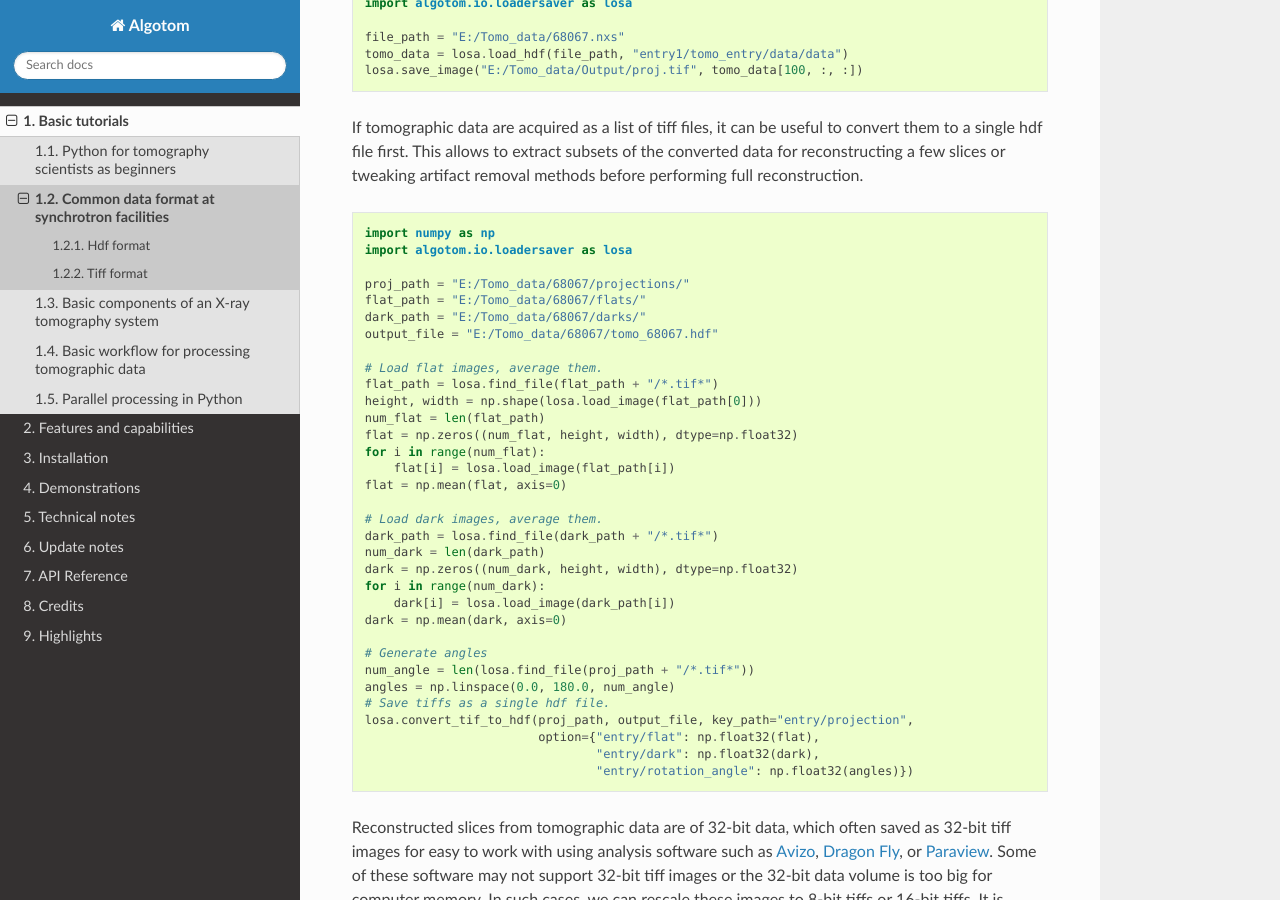
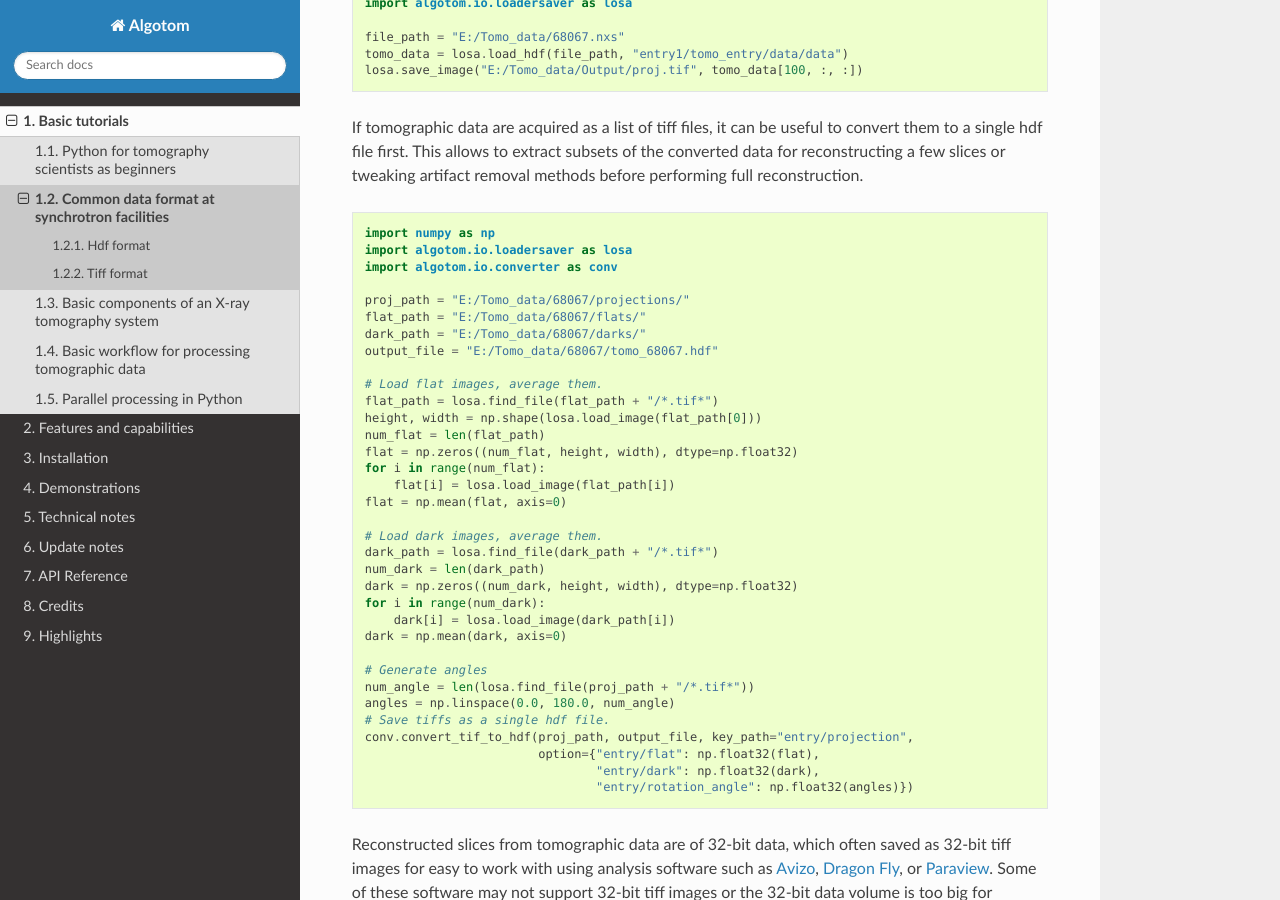
Before and after one commit to algotom/algotom, a Sphinx documentation site: the page built from docs/source/toc/section1/section1_2.rst, in a window 1280 px wide and 900 px high, scrolled down 4189 px. Built offline with Sphinx 7.4.7 and the Read the Docs theme 2.0.0, drawn with Linux system fonts in a browser that asks for light colours.

Commit message:
update doc

```diff
--- a/docs/source/toc/section1/section1_2.rst
+++ b/docs/source/toc/section1/section1_2.rst
@@ -185,6 +185,7 @@ removal methods before performing full reconstruction.
 
     import numpy as np
     import algotom.io.loadersaver as losa
+    import algotom.io.converter as conv
 
     proj_path = "E:/Tomo_data/68067/projections/"
     flat_path = "E:/Tomo_data/68067/flats/"
@@ -212,7 +213,7 @@ removal methods before performing full reconstruction.
     num_angle = len(losa.find_file(proj_path + "/*.tif*"))
     angles = np.linspace(0.0, 180.0, num_angle)
     # Save tiffs as a single hdf file.
-    losa.convert_tif_to_hdf(proj_path, output_file, key_path="entry/projection",
+    conv.convert_tif_to_hdf(proj_path, output_file, key_path="entry/projection",
                             option={"entry/flat": np.float32(flat),
                                     "entry/dark": np.float32(dark),
                                     "entry/rotation_angle": np.float32(angles)})
```
